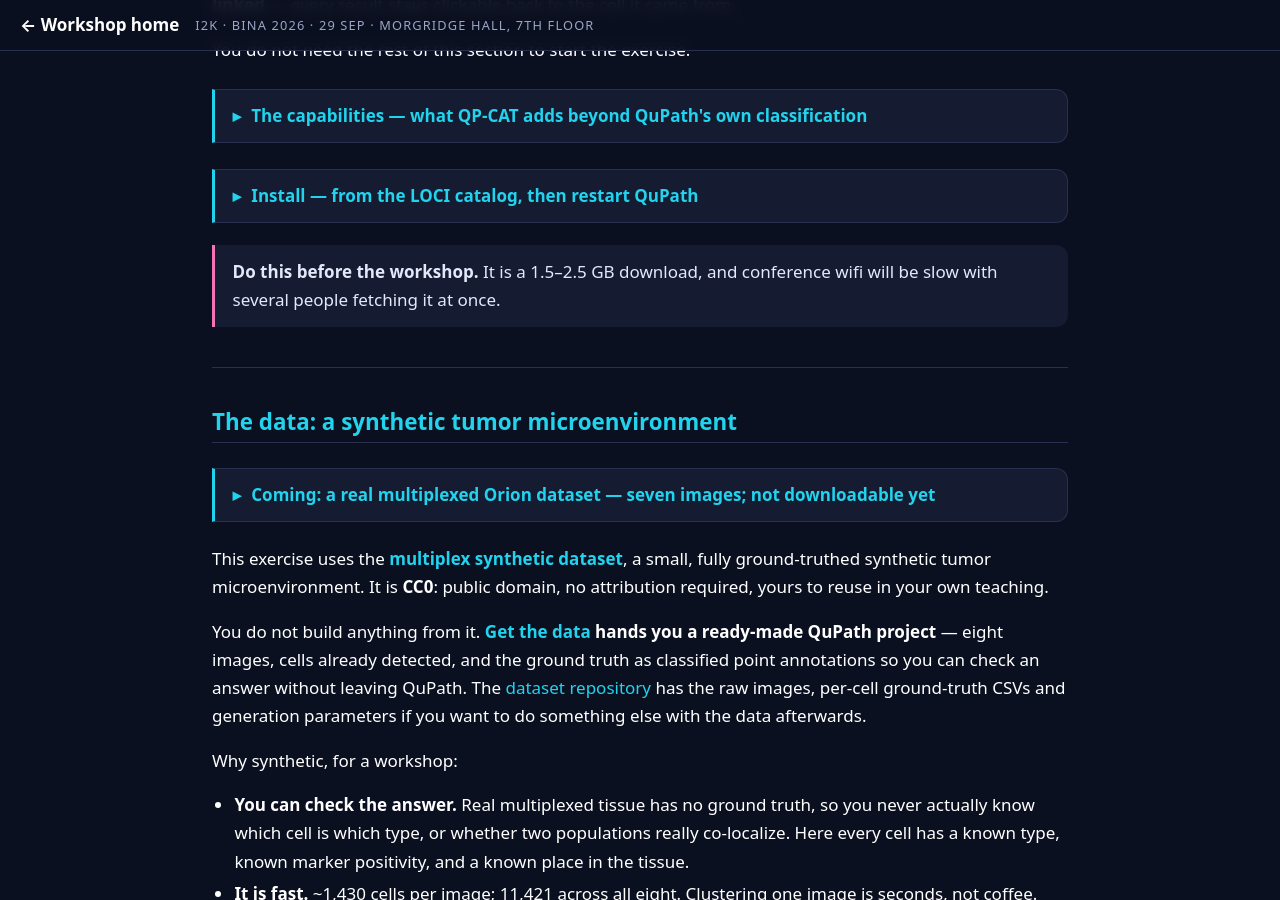
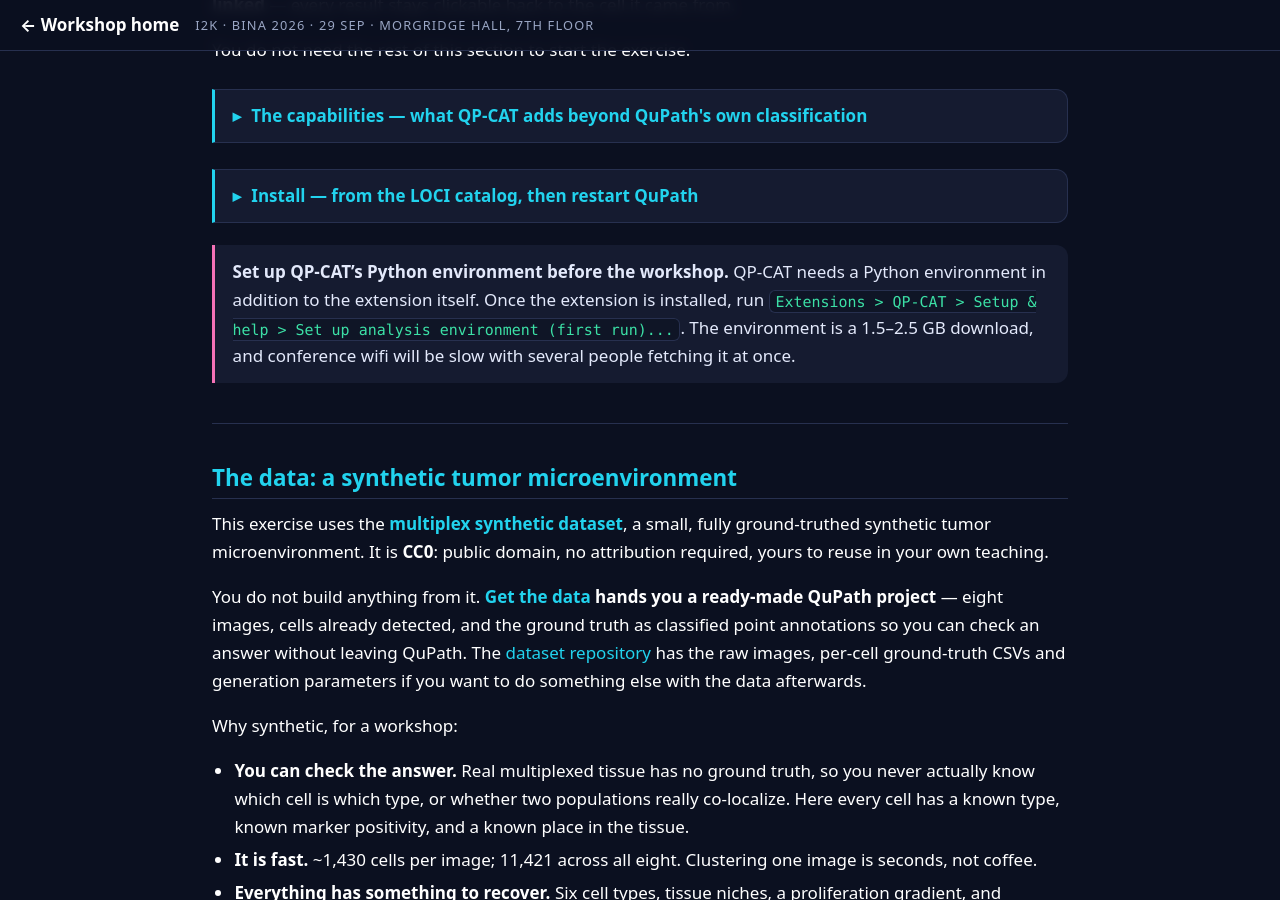
Before and after one commit to MichaelSNelson/BINA-I2K-2026-QuPath-Extensions, a Jekyll site: the page built from docs/03-qp-cat-cell-analysis-tools.md, in a window 1280 px wide and 900 px high, scrolled down 1253 px. Built offline with Jekyll 4.4.1, drawn with Linux system fonts in a browser that asks for light colours.

Commit message:
Guide 03: name the Python environment in the pre-workshop callout; drop the Orion dataset teaser
The callout after the Install box said 'Do this before the workshop' with
nothing for 'this' to point at once the box is collapsed. It now names the
environment and the menu item. The 'Coming: Orion dataset' block and its
row in the setup guide are removed.

Claude-Session: https://claude.ai/code/session_01KwiACUr5MacuDvqp74c96o

```diff
--- a/docs/03-qp-cat-cell-analysis-tools.md
+++ b/docs/03-qp-cat-cell-analysis-tools.md
@@ -155,38 +155,15 @@ Then run `Extensions > QP-CAT > Setup & help > Set up analysis environment (firs
 
 </details>
 
-> **Do this before the workshop.** It is a 1.5–2.5 GB download, and conference wifi will be slow with several people fetching it at once.
+> **Set up QP-CAT's Python environment before the workshop.** QP-CAT needs a Python environment
+> in addition to the extension itself. Once the extension is installed, run
+> `Extensions > QP-CAT > Setup & help > Set up analysis environment (first run)...`. The
+> environment is a 1.5–2.5 GB download, and conference wifi will be slow with several people
+> fetching it at once.
 
 ---
 
 ## The data: a synthetic tumor microenvironment
-
-<details markdown="1">
-<summary><b>Coming: a real multiplexed Orion dataset</b> — seven images; not downloadable yet</summary>
-
-A second dataset is being prepared for QP-CAT specifically — a QuPath project
-(`multiplexTesting`) of **seven Orion images**, six numbered `Orion1`–`Orion6` plus
-`Orion_Tonsil_10follicles`. Real tissue, real markers, and **several GB**, which is why it is
-not the hands-on exercise. **It will appear in the walkthrough video**, once that is recorded
-after the workshop, showing what this
-workflow looks like on real data, and the download is there for exploring afterwards on a
-machine with room for it.
-
-<img src="../images/qp-cat/orion-tonsil-follicles.png" alt="A multiplexed tonsil image in green, magenta and yellow. Pale rounded follicles fill the field, several with a darker, more densely stained core, separated by magenta-rich bands of surrounding tissue" width="680">
-
-The tonsil image is the one to start from: ten follicles in a single field, each with a
-distinct core and a surrounding zone, so clustering and neighborhood analysis have real
-structure to recover rather than a schematic one.
-
-**It does not replace the synthetic set below.** The synthetic data
-stays the one you learn the workflow on: it is small, it is quick to look at, and it has
-ground truth, so you can tell whether you got the right answer. Come here once you trust the
-workflow and want it on real tissue.
-
-**Not downloadable yet.** The link will appear here and in the [setup guide](setup.md).
-
-</details>
-
 
 This exercise uses the
 **[multiplex synthetic dataset](https://github.com/uw-loci/multiplex-synthetic-data)**, a
```
Also changed, not shown: docs/setup.md (+0 -1 lines).
